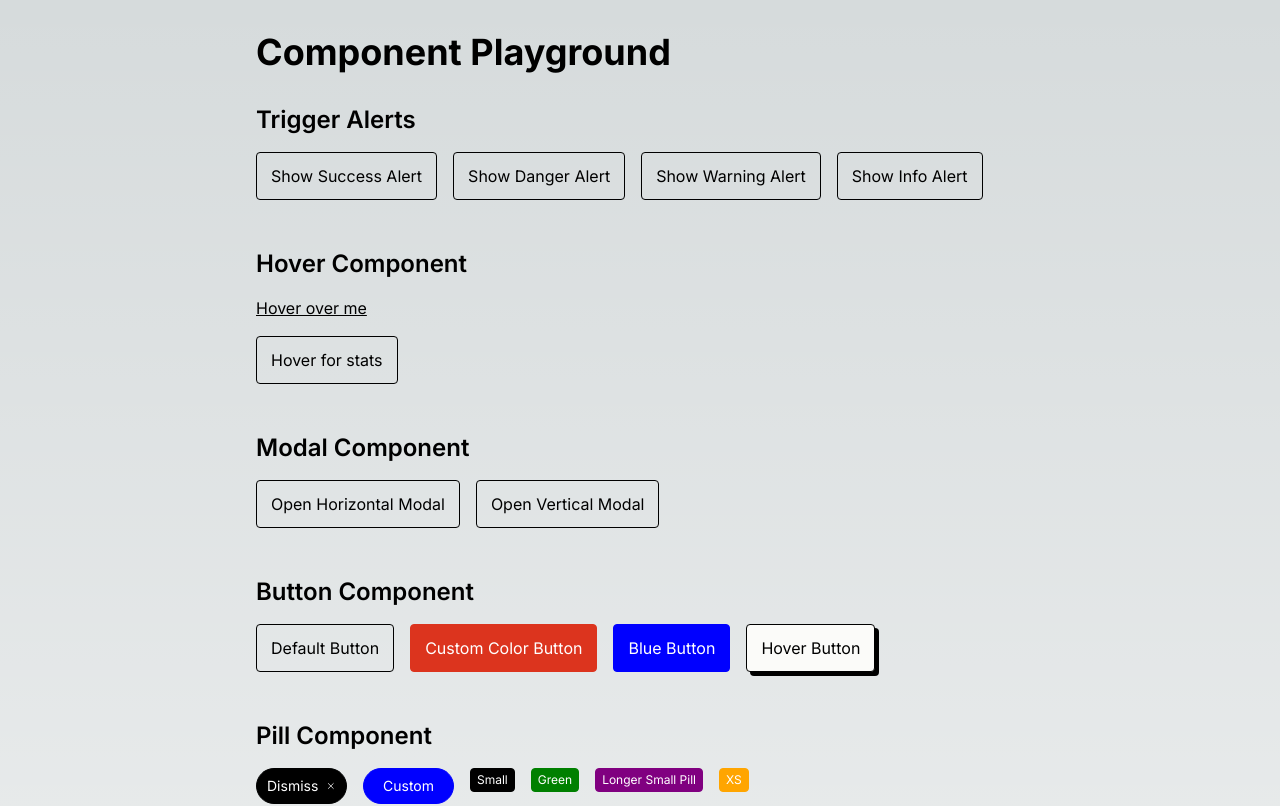
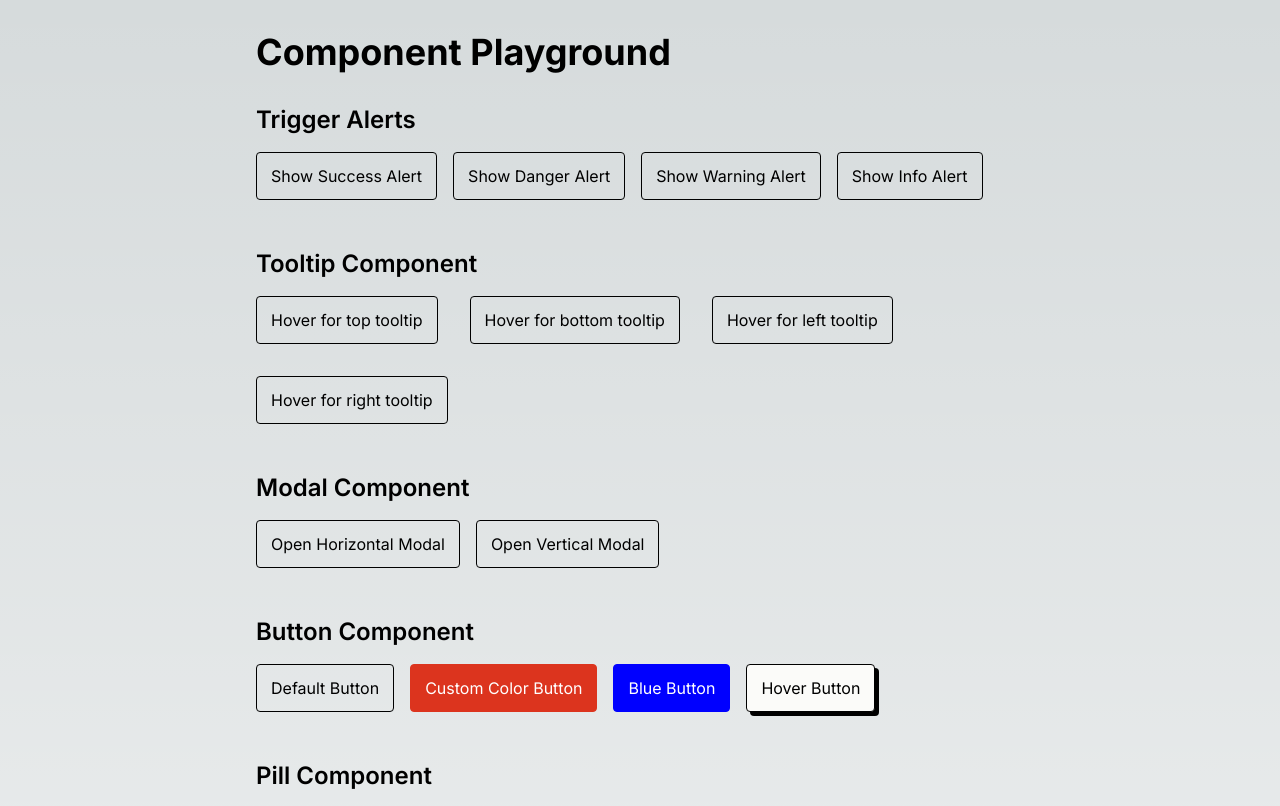
Before and after one commit to m2rads/financial-calendar, a Next.js app: page /playground in a window 1280 px wide. Shown: the top 806 px of the page. Built offline with nearby package versions, Linux system fonts and the light colour scheme.

Commit message:
refactor: remove hover to tooltip[ and add more positions

```diff
--- a/app/playground/page.tsx
+++ b/app/playground/page.tsx
@@ -3,7 +3,7 @@
 import React, { useState } from 'react';
 import { Alert, AlertDescription, AlertClose } from '@/components/ui/alert';
 import { Button } from '@/components/ui/button';
-import { Hover } from '@/components/ui/hover';
+import { Tooltip } from '@/components/ui/tooltip';
 import { Modal } from '@/components/ui/modal';
 import { Pill } from '@/components/ui/pill';
 import { Checkbox } from '@/components/ui/checkbox';
@@ -42,12 +42,6 @@ export default function Playground() {
     toggle4: true,
   });
   const [selectedRadio, setSelectedRadio] = useState<string | null>(null);
-  const [checkboxStates, setCheckboxStates] = useState({
-    checkbox1: false,
-    checkbox2: false,
-    checkbox3: false,
-    checkbox4: true,
-  });
 
   const handleButtonClick = (variant: keyof typeof alertVariants) => {
     const newAlert = (
@@ -78,10 +72,6 @@ export default function Playground() {
     setSelectedRadio(name);
   };
 
-  const handleCheckboxChange = (name: string) => (checked: boolean) => {
-    setCheckboxStates(prev => ({ ...prev, [name]: checked }));
-  };
-
   return (
     <main className="flex min-h-screen flex-col items-center justify-start p-4 sm:p-8 w-full">
       <div className="w-full max-w-3xl">
@@ -98,16 +88,20 @@ export default function Playground() {
         </section>
 
         <section className="space-y-4 mb-12">
-          <h2 className="text-2xl font-semibold">Hover Component</h2>
-          <div className="space-y-2">
-            <Hover content="This is a hover tooltip">
-              <span className="cursor-pointer underline">Hover over me</span>
-            </Hover>
-          </div>
-          <div className="space-y-2">
-            <Hover content="3,507 views">
-              <Button variant="default">Hover for stats</Button>
-            </Hover>
+          <h2 className="text-2xl font-semibold">Tooltip Component</h2>
+          <div className="flex flex-wrap gap-8">
+            <Tooltip content="This is a top tooltip" position="top">
+              <Button>Hover for top tooltip</Button>
+            </Tooltip>
+            <Tooltip content="This is a bottom tooltip" position="bottom">
+              <Button>Hover for bottom tooltip</Button>
+            </Tooltip>
+            <Tooltip content="This is a left tooltip" position="left">
+              <Button>Hover for left tooltip</Button>
+            </Tooltip>
+            <Tooltip content="This is a right tooltip" position="right">
+              <Button>Hover for right tooltip</Button>
+            </Tooltip>
           </div>
         </section>
 
--- /dev/null
+++ b/components/ui/tooltip.tsx
@@ -0,0 +1,98 @@
+import * as React from "react"
+import { cva, type VariantProps } from "class-variance-authority"
+import { cn } from "@/lib/utils"
+
+const tooltipVariants = cva(
+  "relative inline-block",
+  {
+    variants: {
+      size: {
+        default: "",
+        // Add more sizes if needed
+      },
+    },
+    defaultVariants: {
+      size: "default",
+    },
+  }
+)
+
+const tooltipContentVariants = cva(
+  "absolute flex justify-start items-start opacity-0 transition-opacity duration-200 pointer-events-none",
+  {
+    variants: {
+      position: {
+        top: "flex-col bottom-full left-1/2 transform -translate-x-1/2 mb-2",
+        bottom: "flex-col top-full left-1/2 transform -translate-x-1/2 mt-2",
+        left: "flex-row right-full top-1/2 transform -translate-y-1/2 mr-2",
+        right: "flex-row left-full top-1/2 transform -translate-y-1/2 ml-2",
+      },
+    },
+    defaultVariants: {
+      position: "top",
+    },
+  }
+)
+
+export interface TooltipProps
+  extends React.HTMLAttributes<HTMLDivElement>,
+    VariantProps<typeof tooltipVariants> {
+  content: string
+  position?: 'top' | 'bottom' | 'left' | 'right'
+}
+
+const Tooltip = React.forwardRef<HTMLDivElement, TooltipProps>(
+  ({ className, size, content, position = 'top', children, ...props }, ref) => {
+    return (
+      <div
+        className={cn(tooltipVariants({ size }), className, "group")}
+        ref={ref}
+        {...props}
+      >
+        {children}
+        <div className={cn(tooltipContentVariants({ position }), "group-hover:opacity-100")}>
+          {position === 'left' && (
+            <div className="flex flex-row justify-start items-start h-[42px] box-border">
+              <div className="flex flex-col justify-start items-start h-full p-2.5 border border-black border-solid rounded box-border bg-black">
+                <p className="text-white text-sm leading-[130%] font-mabry-pro font-[400] whitespace-nowrap">
+                  {content}
+                </p>
+              </div>
+              <div className="w-2 h-full bg-[url('https://firebasestorage.googleapis.com/v0/b/unify-v3-copy.appspot.com/o/f6y1di9w4d-I17243%3A528%3B17205%3A6380?alt=media&token=0b1f1973-05ac-4432-8b4a-1dba36371430')] bg-cover bg-center bg-no-repeat" />
+            </div>
+          )}
+          {position === 'right' && (
+            <div className="flex flex-row justify-start items-start h-[42px] box-border">
+              <div className="w-2 h-full bg-[url('https://firebasestorage.googleapis.com/v0/b/unify-v3-copy.appspot.com/o/pwtizhyg7o9-I17243%3A524%3B17205%3A6307?alt=media&token=16452ef9-3fec-4517-90e7-6524390dca06')] bg-cover bg-center bg-no-repeat" />
+              <div className="flex flex-col justify-center items-start h-full p-2.5 border border-black border-solid rounded box-border bg-black">
+                <p className="text-white text-sm leading-[130%] font-mabry-pro font-[400] whitespace-nowrap">
+                  {content}
+                </p>
+              </div>
+            </div>
+          )}
+          {(position === 'top' || position === 'bottom') && (
+            // Existing top and bottom tooltip implementation
+            <>
+              <div className="p-2.5 border border-black border-solid rounded box-border bg-black">
+                <p className="text-white text-sm leading-[130%] font-mabry-pro font-[400] whitespace-nowrap">
+                  {content}
+                </p>
+              </div>
+              <div className={cn(
+                "w-4 h-2 bg-black",
+                "absolute left-1/2 transform -translate-x-1/2",
+                position === 'top' && "top-full",
+                position === 'bottom' && "bottom-full rotate-180",
+                "clip-path-triangle",
+              )} />
+            </>
+          )}
+        </div>
+      </div>
+    )
+  }
+)
+Tooltip.displayName = "Tooltip"
+
+export { Tooltip, tooltipVariants }
```
